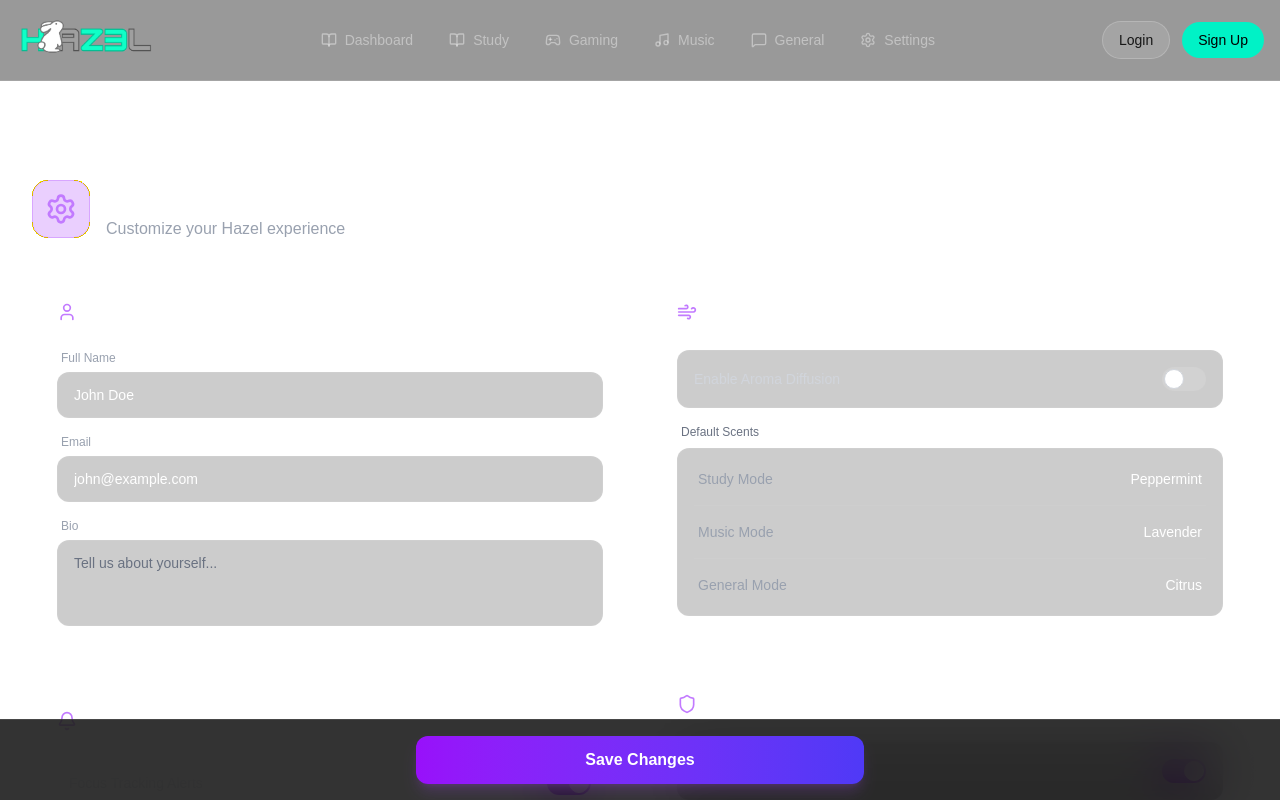
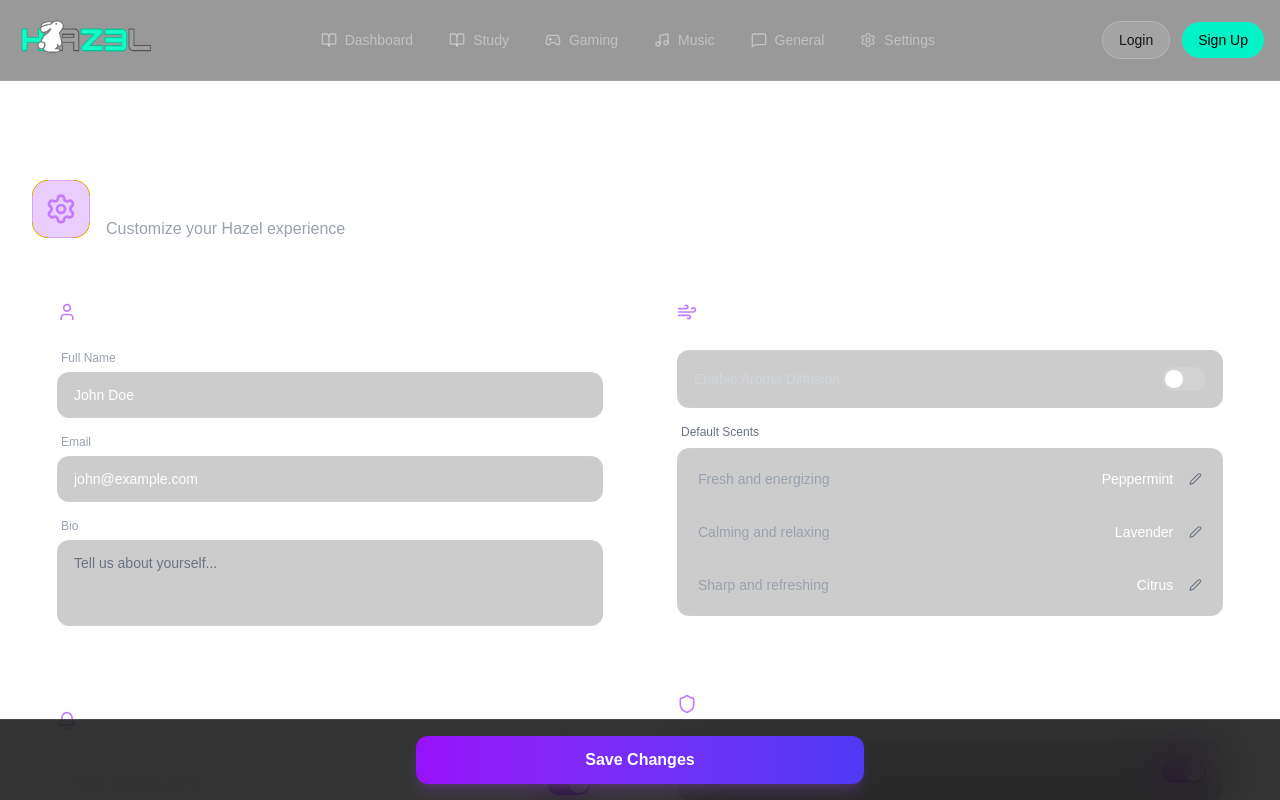
Before and after one commit to OnithaH/Hazel, a Next.js app in the folder companion_hazel/: page /setting in a window 1280 px wide. Shown: the top 800 px of the page. Built offline with nearby package versions, Linux system fonts and the light colour scheme; no server answers.

Commit message:
Updated the Aroma settings, making fragrance names editable

```diff
--- a/companion_hazel/components/settings/AromaPillarsSettings.tsx
+++ b/companion_hazel/components/settings/AromaPillarsSettings.tsx
@@ -2,17 +2,31 @@
 
 import React from 'react';
 import SectionWrapper from './SectionWrapper';
-import { Wind } from 'lucide-react';
+import { Wind, Edit2 } from 'lucide-react';
 
-const AromaItem = ({ label, scent }: { label: string, scent: string }) => (
-    <div className="flex items-center justify-between p-3 rounded-lg hover:bg-white/5 transition-colors">
-        <span className="text-sm text-gray-400">{label}</span>
-        <span className="text-sm text-white font-medium">{scent}</span>
-    </div>
-);
+const AromaItem = ({ label, scent, onScentChange }: { label: string, scent: string, onScentChange: (newScent: string) => void }) => {
+    return (
+        <div className="flex items-center justify-between p-3 rounded-lg hover:bg-white/5 transition-colors group">
+            <span className="text-sm text-gray-400">{label}</span>
+            <div className="flex items-center gap-2 w-1/2 justify-end">
+                <input
+                    type="text"
+                    value={scent}
+                    onChange={(e) => onScentChange(e.target.value)}
+                    placeholder="Enter fragrance"
+                    className="text-sm text-white font-medium bg-transparent border-none outline-none text-right w-full focus:ring-1 focus:ring-purple-500/50 rounded px-2"
+                />
+                <Edit2 className="w-3.5 h-3.5 text-gray-500" />
+            </div>
+        </div>
+    );
+};
 
 const AromaPillarsSettings = () => {
     const [aromaEnabled, setAromaEnabled] = React.useState(false);
+    const [freshScent, setFreshScent] = React.useState("Peppermint");
+    const [calmingScent, setCalmingScent] = React.useState("Lavender");
+    const [sharpScent, setSharpScent] = React.useState("Citrus");
 
     return (
         <SectionWrapper title="Aroma Pillars" icon={Wind}>
@@ -31,11 +45,11 @@ const AromaPillarsSettings = () => {
                 <div>
                     <label className="block text-xs text-gray-500 mb-2 ml-1 mt-4">Default Scents</label>
                     <div className="space-y-1 bg-black/20 border border-white/5 rounded-xl p-2">
-                        <AromaItem label="Study Mode" scent="Peppermint" />
+                        <AromaItem label="Fresh and energizing" scent={freshScent} onScentChange={setFreshScent} />
                         <div className="h-px bg-white/5 mx-2" />
-                        <AromaItem label="Music Mode" scent="Lavender" />
+                        <AromaItem label="Calming and relaxing" scent={calmingScent} onScentChange={setCalmingScent} />
                         <div className="h-px bg-white/5 mx-2" />
-                        <AromaItem label="General Mode" scent="Citrus" />
+                        <AromaItem label="Sharp and refreshing" scent={sharpScent} onScentChange={setSharpScent} />
                     </div>
                 </div>
             </div>
```
